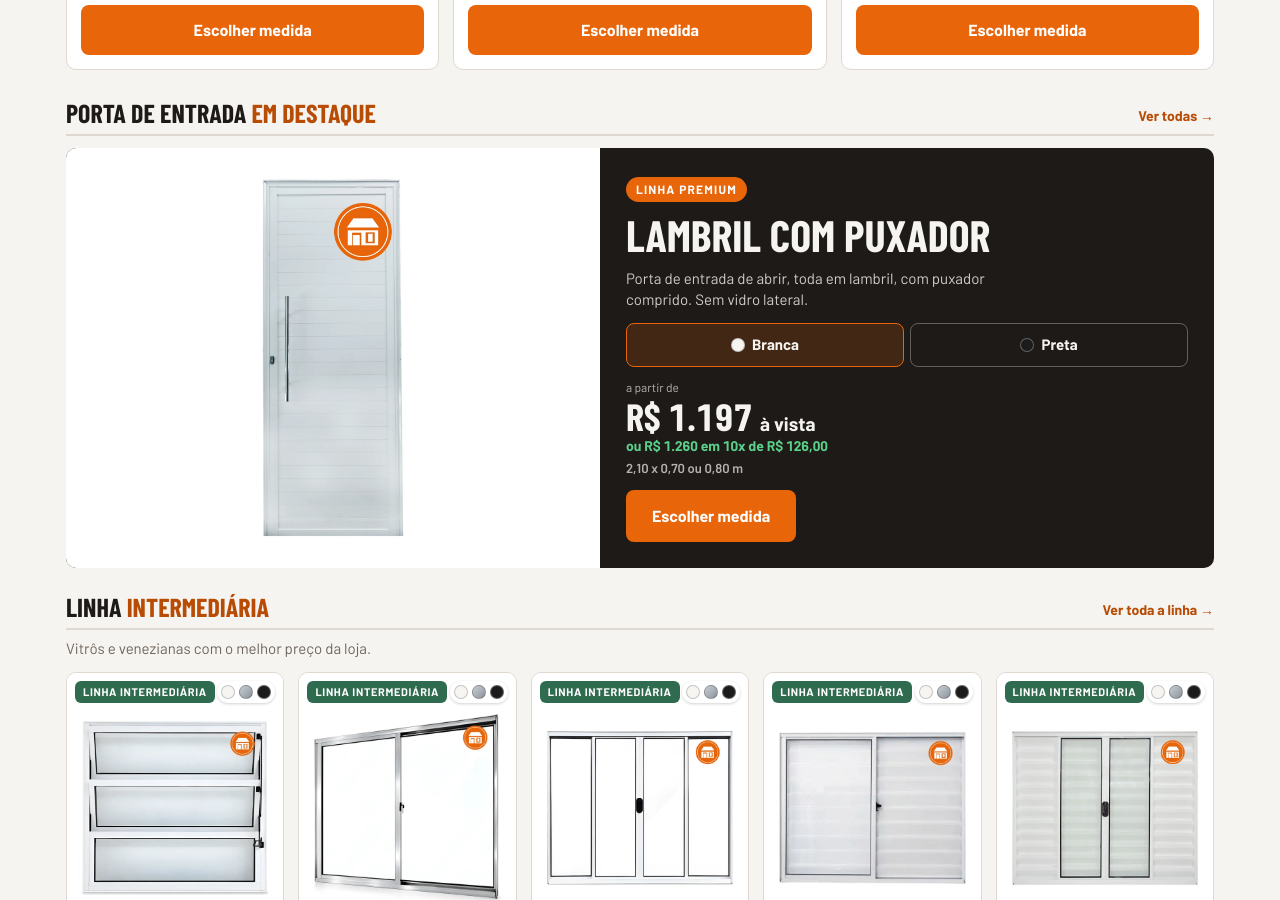
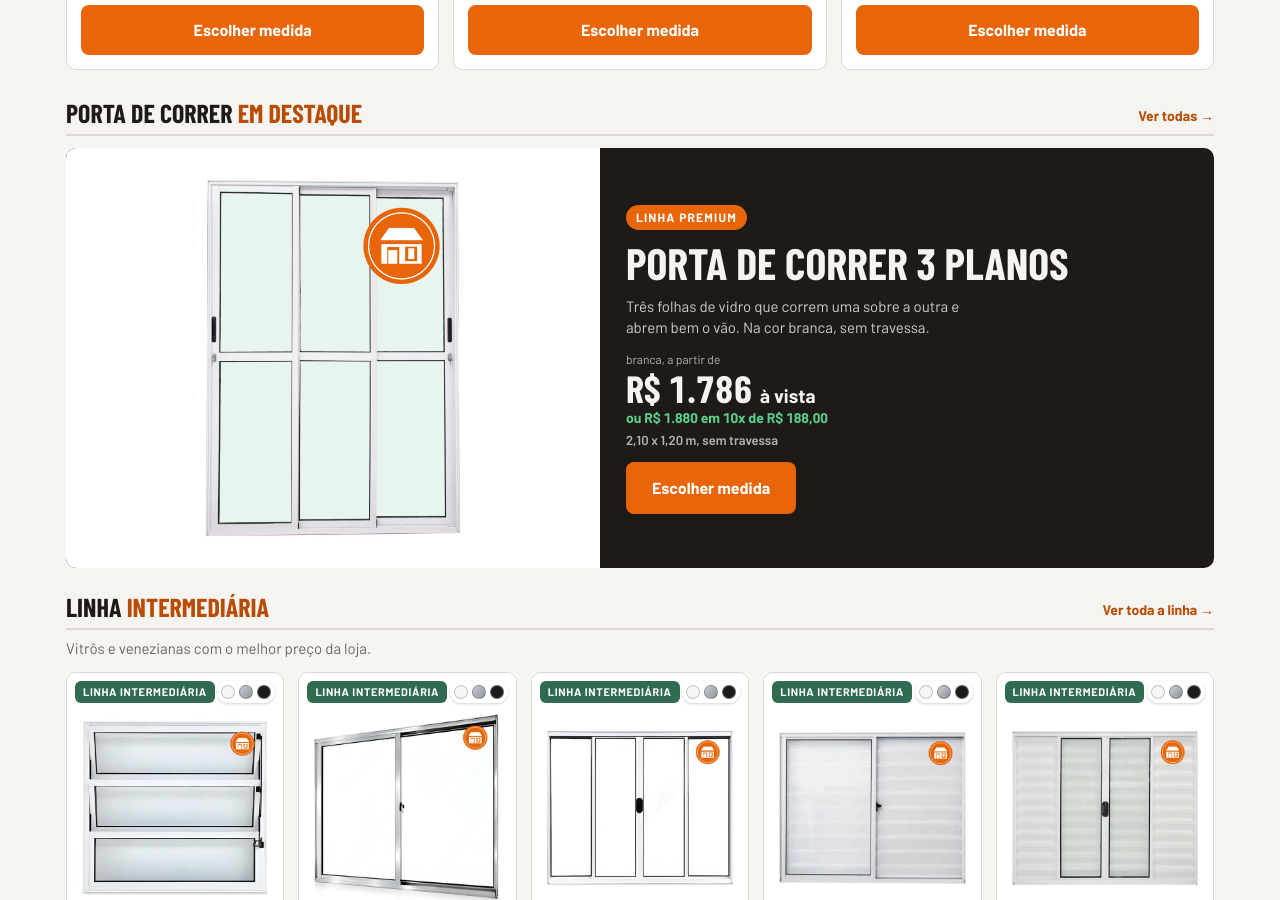
Before and after one commit to moreirajanelas-png/moreirajanelas-png.github.io, a plain HTML site: page index.html in a window 1280 px wide. Shown: the part 1428-2328 px from the top of the page. Drawn offline with nearby package versions, Linux system fonts and the light colour scheme; a web font is replaced by a local one.

Commit message:
Destaque passa a ser a Porta de Correr 3 Planos Premium branca; banner da porta de entrada abre a ficha
Co-Authored-By: Claude Opus 5.5 <noreply@anthropic.com>
Claude-Session: https://claude.ai/code/session_01KZsJvvb8GuuH14NwoaqSWC

```diff
--- a/index.html
+++ b/index.html
@@ -199,7 +199,7 @@ header.top .wrap{display:flex;align-items:center;justify-content:space-between;g
 .inter{padding-block:18px 6px}
 .entrada{padding-block:22px 8px}
 .entrada .wrap{display:grid;gap:12px}
-#entrada{scroll-margin-top:70px}
+#destaque{scroll-margin-top:70px}
 .ecard{display:grid;grid-template-columns:minmax(0,1fr) minmax(0,1.15fr);background:var(--band);color:var(--band-fg);border-radius:var(--r);overflow:hidden}
 .ecard .eimg{background:#fff;position:relative;cursor:pointer;min-height:420px}
 .ecard .eimg img{position:absolute;inset:0;width:100%;height:100%;object-fit:contain;padding:14px}
@@ -456,9 +456,9 @@ footer a{color:var(--accent-ink)}
   </div>
 </section>
 
-<section class="entrada" id="entrada" aria-labelledby="t-entrada">
+<section class="entrada" id="destaque" aria-labelledby="t-entrada">
   <div class="wrap">
-    <div class="sec-tit"><h2 id="t-entrada">Porta de entrada <em>em destaque</em></h2><a href="#catalogo" data-ver-cat="Porta Entrada">Ver todas →</a></div>
+    <div class="sec-tit"><h2 id="t-entrada">Porta de correr <em>em destaque</em></h2><a href="#catalogo" data-ver-cat="Porta Correr">Ver todas →</a></div>
     <div id="entrada-d"></div>
   </div>
 </section>
@@ -715,20 +715,19 @@ const gg=document.getElementById("giro-g"); gg.innerHTML=giroHTML();
 gg.addEventListener("click",e=>{ const card=e.target.closest(".gcard"); if(!card) return; const id=card.dataset.id;
   const b=e.target.closest("[data-cor]"); if(b){ corGiro[id]=b.dataset.cor; gg.innerHTML=giroHTML(); return; }
   if(e.target.closest("[data-abrir]")) abrirProduto(id,false,"Premium",corGiro[id]||"Branco"); });
-/* porta de entrada em destaque: Premium, sem vidro lateral */
-const ENT_ID="Porta Entrada|Lambril c/ Puxador — Sem Vidro Lateral"; let corEnt="Branco";
-function entradaHTML(){ const m=MODELOS.find(x=>x.id===ENT_ID); if(!m) return "";
-  const fl=fotosLinha(m,"Premium"), cores=["Branco","Preto"].filter(c=>m.vars.some(v=>v.linha==="Premium"&&v.cor===c));
-  const f=fl[fotoPara(fl,corEnt)], vs=m.vars.filter(v=>v.linha==="Premium"&&v.cor===corEnt), pmin=Math.min(...vs.map(v=>v.preco));
-  const aviso=fotoCorDif(f,corEnt)?`<span class="aviso-foto">Foto em outra cor. O preço é da cor escolhida.</span>`:"";
-  return `<div class="ecard"><div class="eimg" data-abrir><img src="${img(f.f)}" alt="Porta de entrada lambril com puxador, Linha Premium" loading="lazy">${aviso}</div>
-    <div class="ein"><span class="etag">Linha Premium</span><h3>Lambril com puxador</h3><p>Porta de entrada de abrir, toda em lambril, com puxador comprido. Sem vidro lateral.</p>
-      <div class="gcores">${cores.map(c=>`<button type="button" data-cor="${c}" aria-pressed="${c===corEnt}"><span class="dot ${c}"></span>${c==="Preto"?"Preta":"Branca"}</button>`).join("")}</div>
-      <div class="gpreco"><small>a partir de</small><b class="num">${brl(vistaDe(pmin))} <i class="av">à vista</i></b><span class="num">${txtParc(pmin)}</span><span class="gmed">${txtMedidas([...new Set(vs.filter(v=>v.preco===pmin).map(v=>v.medida))])}</span></div>
+/* porta de entrada (slide do banner): Premium, sem vidro lateral */
+const ENT_ID="Porta Entrada|Lambril c/ Puxador — Sem Vidro Lateral";
+/* destaque: Porta de Correr 3 Planos, Linha Premium, só na branca sem travessa (os cards e a ficha mostram as três cores) */
+const DEST_ID="Porta Correr|3 Planos";
+function destaqueHTML(){ const m=MODELOS.find(x=>x.id===DEST_ID); if(!m) return "";
+  const vs=m.vars.filter(v=>v.linha==="Premium"&&v.cor==="Branco"&&v.extra==="Sem Travessa"); if(!vs.length) return "";
+  const pmin=Math.min(...vs.map(v=>v.preco)), fl=fotosLinha(m,"Premium"), f=fl.find(x=>x.f==="14-00")||fl[fotoPara(fl,"Branco","Sem Travessa")];
+  return `<div class="ecard"><div class="eimg" data-abrir><img src="${img(f.f)}" alt="Porta de correr 3 planos branca, Linha Premium" loading="lazy"></div>
+    <div class="ein"><span class="etag">Linha Premium</span><h3>Porta de correr 3 planos</h3><p>Três folhas de vidro que correm uma sobre a outra e abrem bem o vão. Na cor branca, sem travessa.</p>
+      <div class="gpreco"><small>branca, a partir de</small><b class="num">${brl(vistaDe(pmin))} <i class="av">à vista</i></b><span class="num">${txtParc(pmin)}</span><span class="gmed">${txtMedidas([...new Set(vs.filter(v=>v.preco===pmin).map(v=>v.medida))])}, sem travessa</span></div>
       <button type="button" class="btn-add" data-abrir>Escolher medida</button></div></div>`; }
-const ed=document.getElementById("entrada-d"); ed.innerHTML=entradaHTML();
-ed.addEventListener("click",e=>{ const b=e.target.closest("[data-cor]"); if(b){ corEnt=b.dataset.cor; ed.innerHTML=entradaHTML(); return; }
-  if(e.target.closest("[data-abrir]")) abrirProduto(ENT_ID,false,"Premium",corEnt); });
+const ed=document.getElementById("entrada-d"); ed.innerHTML=destaqueHTML();
+ed.addEventListener("click",e=>{ if(e.target.closest("[data-abrir]")) abrirProduto(DEST_ID,false,"Premium","Branco"); });
 /* linha intermediária */
 const inter=MODELOS.filter(m=>m.linhas.includes("Intermediária")&&fotosLinha(m,"Intermediária").length).sort((a,b)=>minLinha(a,"Intermediária")-minLinha(b,"Intermediária"));
 document.getElementById("inter-d").innerHTML = inter.map(m=>cardHTML(m,false,"Intermediária")).join("");
@@ -749,7 +748,7 @@ const minEnt = cor => Math.min(...entVs(cor).map(v=>v.preco));
 const medEnt = cor => txtMedidas([...new Set(entVs(cor).filter(v=>v.preco===minEnt(cor)).map(v=>v.medida))]);
 const SLIDES = [
   {eye:"As mais vendidas", tit:'Portas de giro <em>palheta, social e basculante</em>', sub:"Na cor branca ou brilhante, com preço de cada medida na tela. Escolha e peça pelo WhatsApp.", im1:"02-02", im2:"00-02", tag:"Porta de giro brilhante a partir de", valor:Math.min(...GIRO.map(([id])=>minCor(id,"Alumínio"))), vista:true, med:medGiro("Alumínio"), alvo:"giro", cta:"Ver portas de giro"},
-  {eye:"Porta de entrada", tit:'Lambril <em>com puxador</em>', sub:"Linha Premium, sem vidro lateral, na cor branca ou preta. Veja o preço de cada medida.", im1:"07-00", im2:"07-00", uma:true, tag:"Porta de entrada branca a partir de", valor:minEnt("Branco"), vista:true, med:medEnt("Branco"), alvo:"entrada", cta:"Ver porta de entrada"},
+  {eye:"Porta de entrada", tit:'Lambril <em>com puxador</em>', sub:"Linha Premium, sem vidro lateral, na cor branca ou preta. Veja o preço de cada medida.", im1:"07-00", im2:"07-00", uma:true, tag:"Porta de entrada branca a partir de", valor:minEnt("Branco"), vista:true, med:medEnt("Branco"), abrir:ENT_ID, cta:"Ver porta de entrada"},
   {eye:"Janelas com o melhor preço", tit:'Linha <em>Intermediária</em>', sub:"Vitrôs e venezianas mais em conta, com foto e preço de cada medida.", im1:"in-05", im2:"in-05", uma:true, tag:"Vitro 4 Folhas branco", valor:vitro4.preco, vista:true, med:txtMedidas([vitro4.medida])+", sem grade", alvo:"intermediaria", cta:"Ver Linha Intermediária"},
   {eye:"Condição de pagamento", tit:'Até <em>10x sem juros</em> no cartão', sub:"Ou 5% de desconto pagando à vista. Entrega em Sorocaba em até 15 dias úteis.", im1:"01-02", im2:"02-02", tag:"Porta de giro brilhante", valor:Math.min(...GIRO.map(([id])=>minCor(id,"Alumínio"))), med:medGiro("Alumínio"), alvo:"giro", cta:"Ver portas de giro"},
 ];
@@ -782,7 +781,7 @@ document.querySelectorAll("[data-hseta]").forEach(b=>b.addEventListener("click",
 function reinicia(){ clearInterval(slideTimer); if(!reduz) slideTimer=setInterval(()=>mostraSlide((slideAtual+1)%SLIDES.length,true),6500); }
 document.getElementById("h-zap").innerHTML = ICON_ZAP+" Comprar pelo WhatsApp";
 document.getElementById("h-zap").href = zapLink("Olá, Moreira! Vim pelo site e quero comprar.");
-document.getElementById("h-cta").addEventListener("click",e=>{e.preventDefault(); document.getElementById(SLIDES[slideAtual].alvo||"catalogo").scrollIntoView({behavior:"smooth"});});
+document.getElementById("h-cta").addEventListener("click",e=>{e.preventDefault(); const sl=SLIDES[slideAtual]; if(sl.abrir){ abrirProduto(sl.abrir,false,"Premium","Branco"); return; } document.getElementById(sl.alvo||"catalogo").scrollIntoView({behavior:"smooth"});});
 document.querySelector(".sec-tit a").addEventListener("click",e=>{e.preventDefault(); catAtual=""; montarChips(); render(); document.getElementById("catalogo").scrollIntoView({behavior:"smooth"});});
 mostraSlide(0,false); reinicia();
 
```
